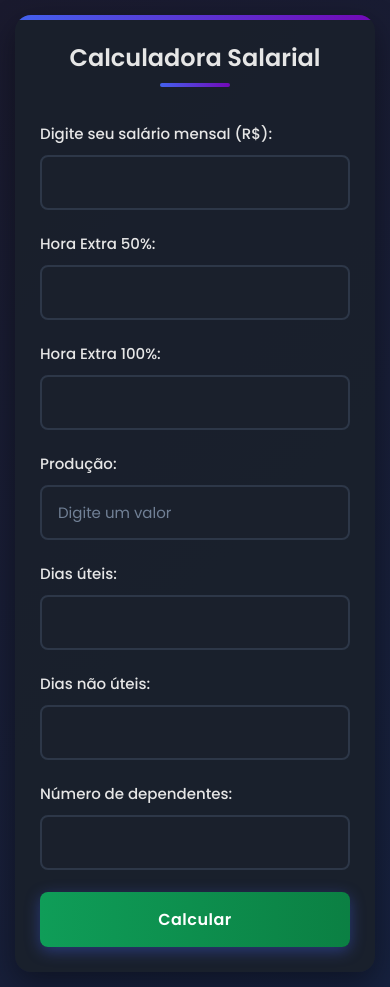
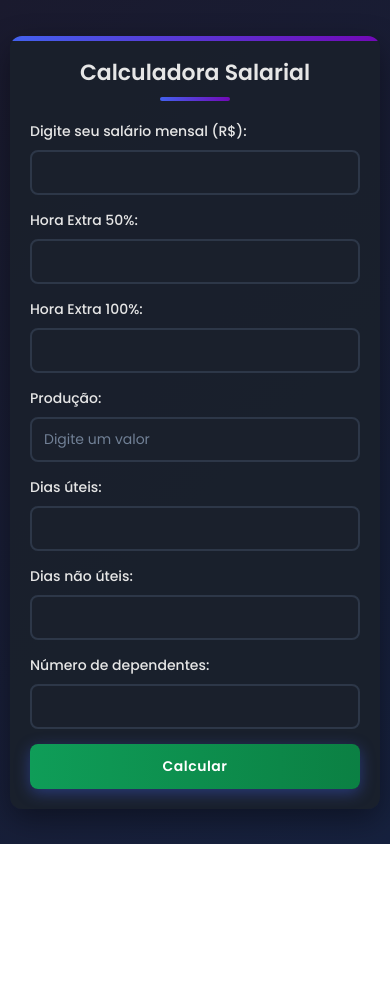
Before and after one commit to robson3271/MeuRepositorio, a plain HTML site: page index.html in a window 390 px wide. After the commit the page ends 844 px from the top, so only its background shows below. Drawn offline with Linux system fonts and the light colour scheme.

Commit message:
Add files via upload

```diff
--- a/index.html
+++ b/index.html
@@ -160,6 +160,7 @@
             display: none;
         }
 
+        /* Design Responsivo */
         @media (max-width: 768px) {
             body {
                 padding: 15px;
@@ -167,10 +168,60 @@
 
             .container {
                 padding: 25px;
+                max-width: 100%;
             }
 
             h1 {
                 font-size: 24px;
+                margin-bottom: 25px;
+            }
+
+            .input-group {
+                margin-bottom: 18px;
+            }
+
+            label {
+                font-size: 14px;
+                margin-bottom: 8px;
+            }
+
+            input {
+                padding: 12px 14px;
+                font-size: 14px;
+            }
+
+            button {
+                padding: 14px;
+                font-size: 15px;
+            }
+        }
+
+        @media (max-width: 480px) {
+            body {
+                padding: 10px;
+            }
+
+            .container {
+                padding: 20px;
+                border-radius: 12px;
+            }
+
+            h1 {
+                font-size: 22px;
+                margin-bottom: 20px;
+            }
+
+            .input-group {
+                margin-bottom: 15px;
+            }
+
+            input {
+                padding: 10px 12px;
+            }
+
+            button {
+                padding: 12px;
+                font-size: 14px;
             }
         }
     </style>
```
Also changed, not shown: resultado.html (+91 -2 lines).
